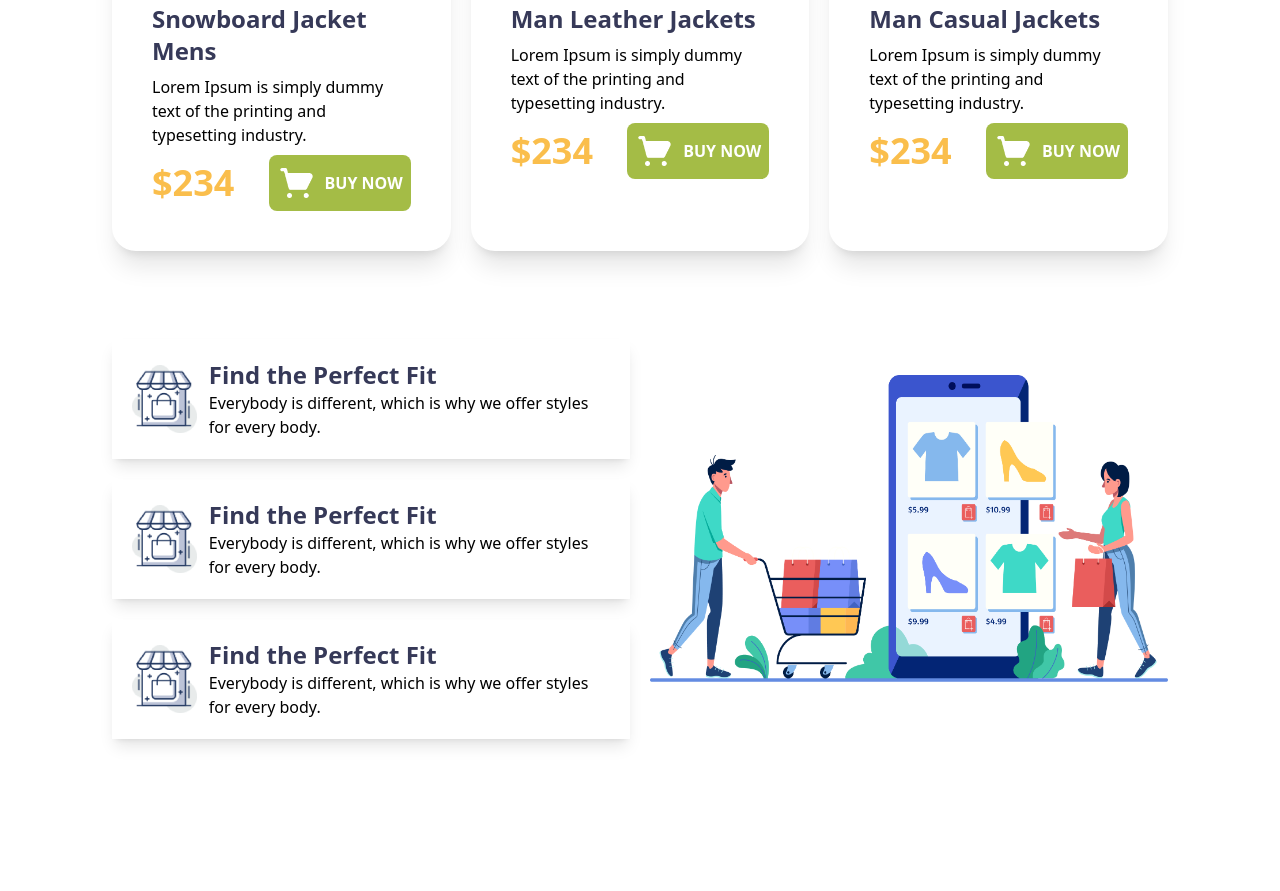
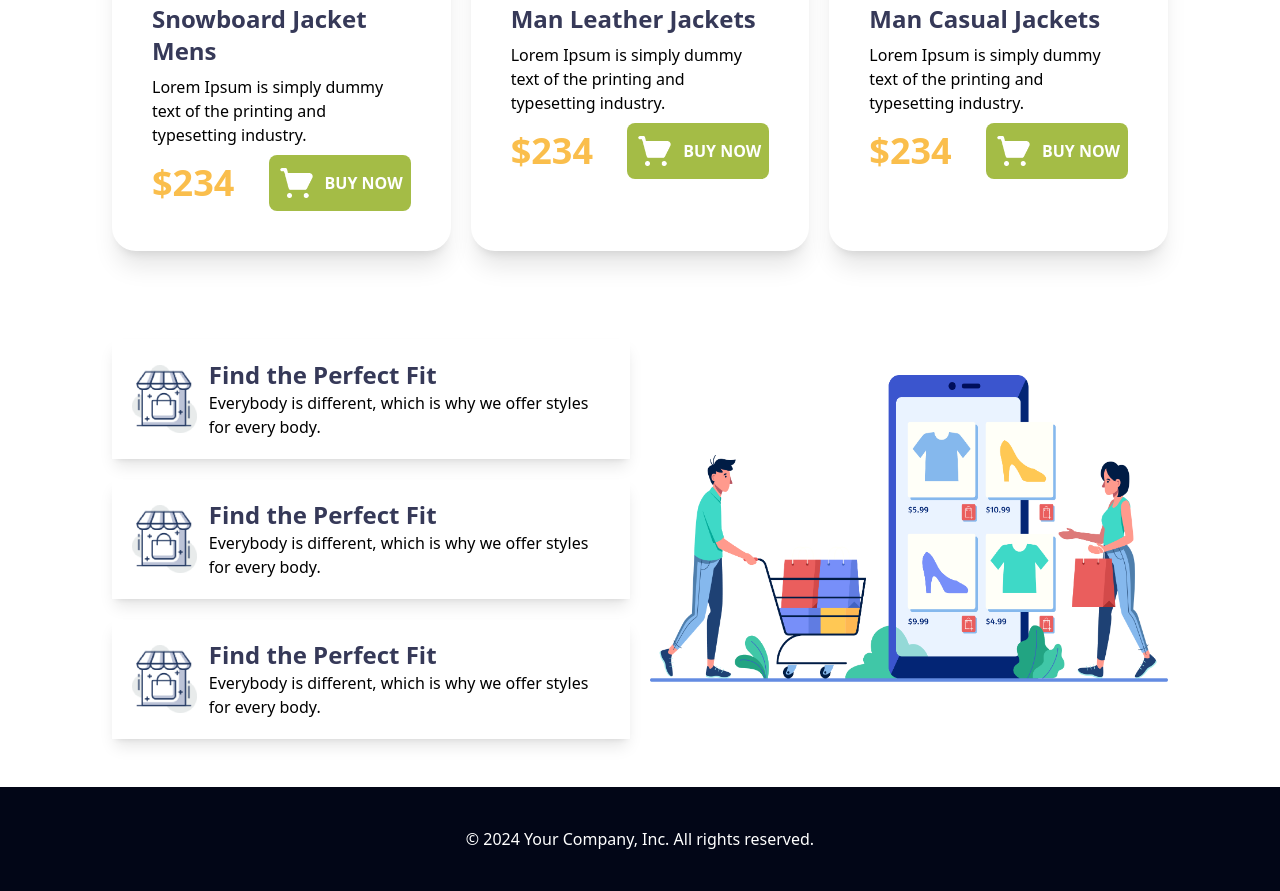
Before and after one commit to mdalrasel/penguin-fashion, a plain HTML site: page index.html in a window 1280 px wide. Shown: the part 1849-2740 px from the top of the page. Before the commit the page ends 2636 px from the top, so only its background shows below. Drawn offline with nearby package versions, Linux system fonts and the light colour scheme.

Commit message:
footer added

```diff
--- a/index.html
+++ b/index.html
@@ -196,7 +196,9 @@
 
          </div>
     </main>
-    <footer></footer>
+    <footer class="bg-slate-950">
+        <h4 class="text-white text-center py-10">© 2024 Your Company, Inc. All rights reserved.</h4>
+    </footer>
 
 </body>
 
```
